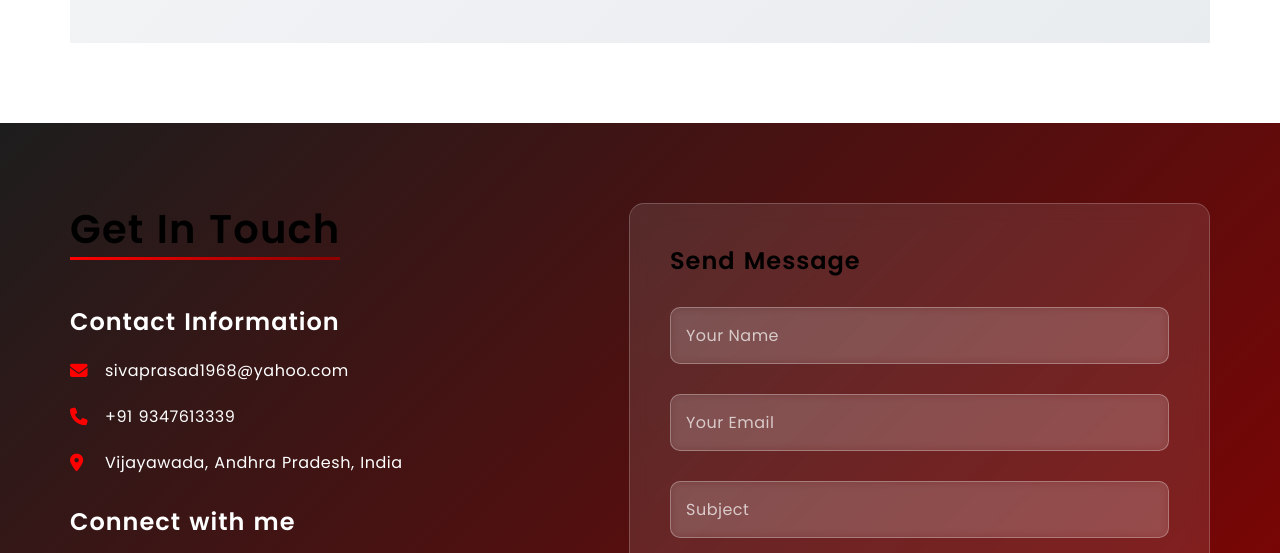
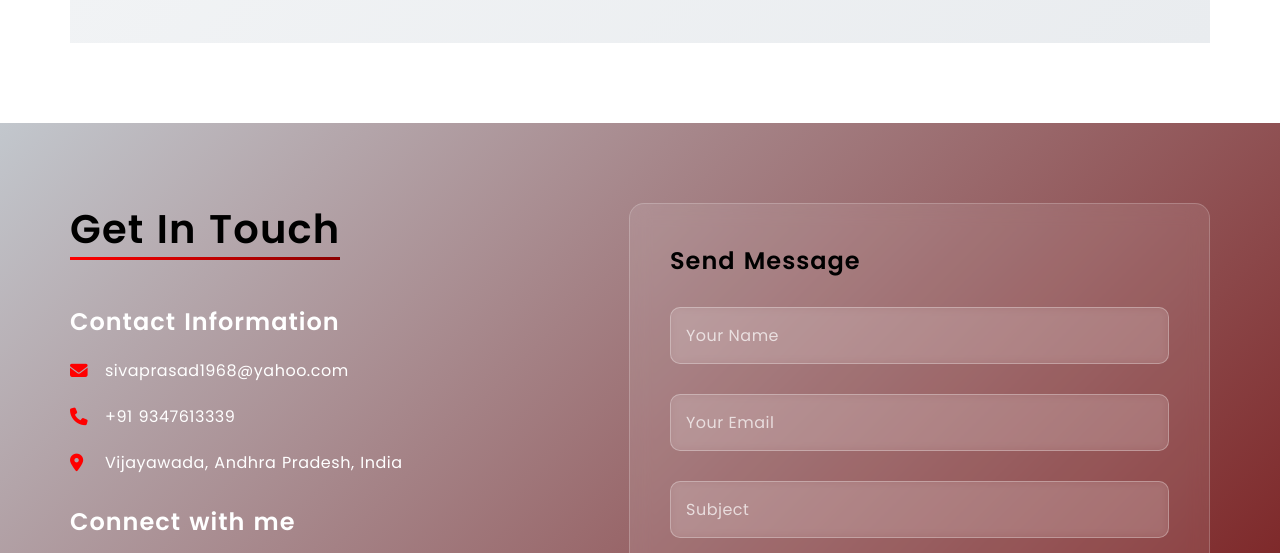
Before and after one commit to Mrlover2805/prasad-s, a plain HTML site: page index.html in a window 1280 px wide. Shown: the part 3950-4503 px from the top of the page. Drawn offline with Linux system fonts and the light colour scheme.

Commit message:
Add files via upload

```diff
--- a/styles.css
+++ b/styles.css
@@ -554,7 +554,7 @@
 
         /* Contact Section */
         #contact {
-            background: linear-gradient(135deg, #1D1D1D, #8B0000);
+            background: linear-gradient(135deg, #c2c7cd, #700808);
             color: #FFFFFF;
             padding: 80px 70px;
             display: flex;
```
